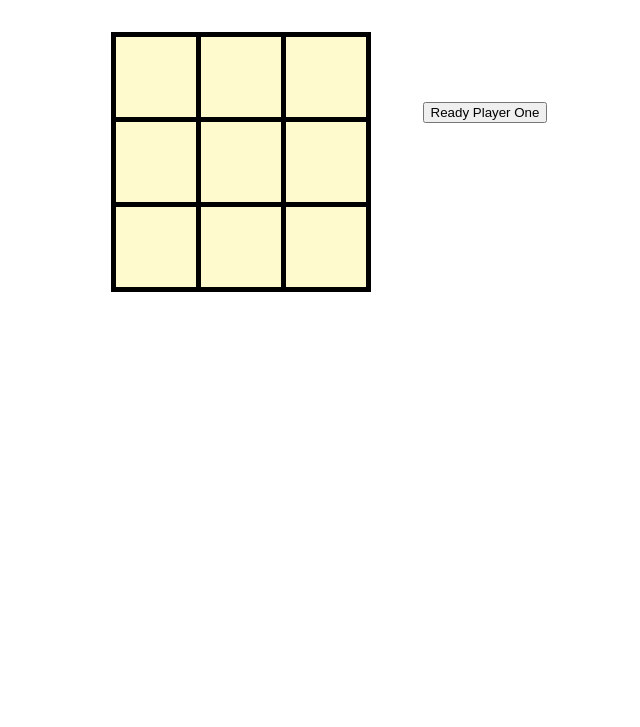
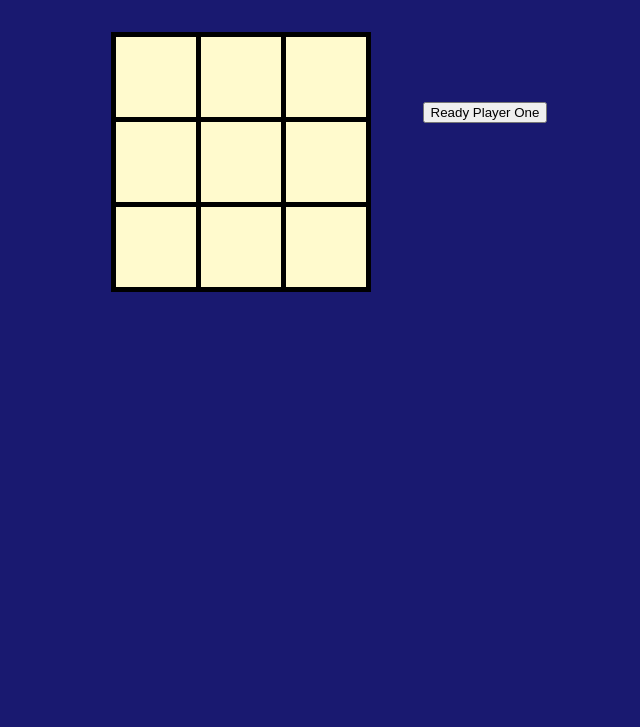
Before and after one commit to SethThomaspowered/tic-tac-towesome, a plain HTML site: page index.html in a window 1280 px wide. Shown: the part 73-800 px from the top of the page, without its empty margins (335-975 px from the left). Drawn offline with Linux system fonts and the light colour scheme.

Commit message:
added background color

```diff
--- a/css/style.css
+++ b/css/style.css
@@ -23,6 +23,7 @@
 }
 body{
     text-align: center;
+    background-color: midnightblue;
 }
 h1 {
     color: aquamarine;
```
